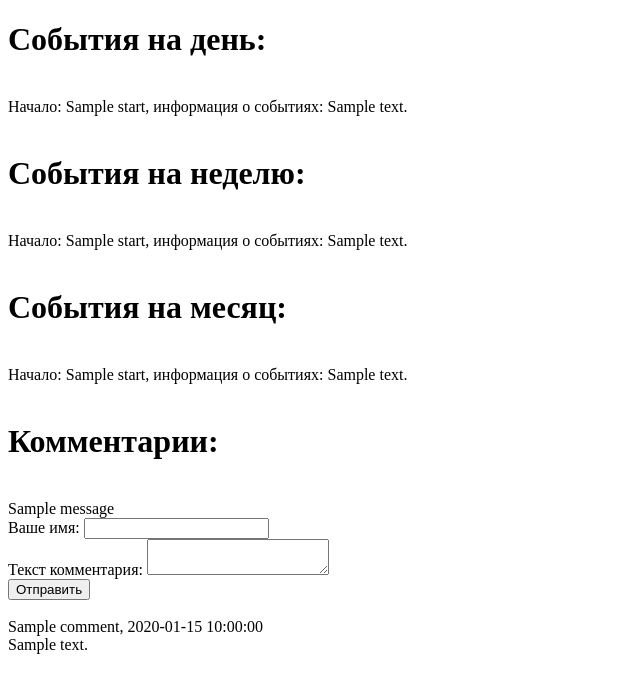
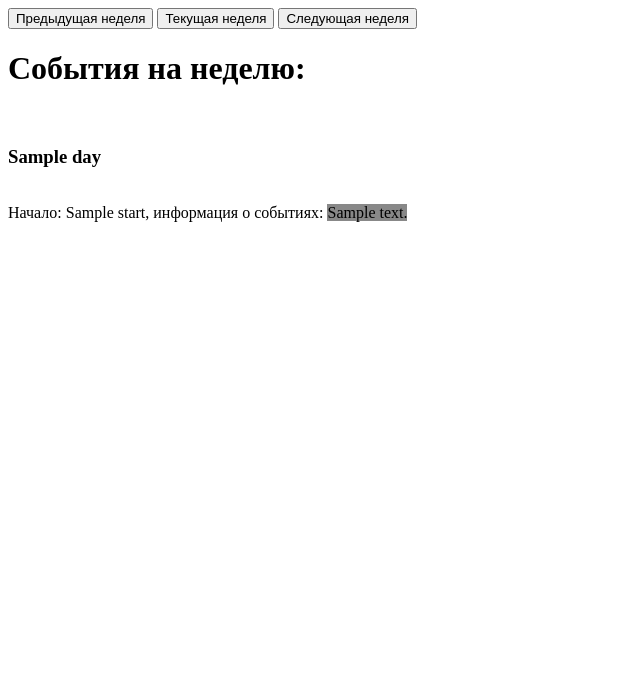
Before and after one commit to sparrow213egida/my-news-website, a Flask app: template templates/index.html in a window 1280 px wide. Shown: the top 693 px of the page, without its empty margins (0-640 px from the left). Run offline with Flask 3, Linux system fonts and the light colour scheme; the template is opened without the code that fills it: most values are stand-ins (such as "Sample title", 1, 10 or a date in 2020); one stand-in notice (Sample message) is shown.

Commit message:
made a comments feature-branch, made a list of events

```diff
--- a/app.py
+++ b/app.py
@@ -1,4 +1,4 @@
-from flask import Flask, render_template, request, redirect, flash
+from flask import Flask, render_template, request
 import datetime
 import os
 
@@ -9,13 +9,12 @@ from googleapiclient.discovery import build
 from googleapiclient.errors import HttpError
 from calendar import monthrange
 from dotenv import load_dotenv
-from database import init_db, add_comment, get_all_comments
 
 
 SCOPES = ["https://www.googleapis.com/auth/calendar.readonly"]
 
 
-def get_calendar_events(duration: str) -> list[dict] | str:
+def get_calendar_events(duration: str, offset: int) -> list[dict] | str:
     creds = None
     if os.path.exists("token.json"):
         creds = Credentials.from_authorized_user_file("token.json", SCOPES)
@@ -42,9 +41,10 @@ def get_calendar_events(duration: str) -> list[dict] | str:
             end_time = now.replace(hour=23, minute=59, second=59)
         elif duration == "week":
             days_in_week = 7
-            start_time_day = now - datetime.timedelta(days=now.weekday())
+            start_time_day = now - datetime.timedelta(days=now.weekday()) + datetime.timedelta(weeks=offset)
             start_time = start_time_day.replace(hour=0, minute=0, second=0)
-            end_time_day = now + datetime.timedelta(days=days_in_week - now.isoweekday())
+            end_time_day = (now + datetime.timedelta(days=days_in_week - now.isoweekday())
+                            + datetime.timedelta(weeks=offset))
             end_time = end_time_day.replace(hour=23, minute=59, second=59)
         elif duration == "month":
             start_time = now.replace(day=1, hour=0, minute=0, second=0)
@@ -70,9 +70,14 @@ def get_calendar_events(duration: str) -> list[dict] | str:
             return []
 
         request_ans = []
+
+        event_colors = ["#9E9E9E", "#7986CB", "#33B679", "#8E24AA", "#E67C73", "#F6C026",
+                        "#F5511D", "#039BE5", "#0D904F", "#7B1FA2", "#D23C34", "#616161"]
+
         for event in events:
             start = event["start"].get("dateTime", event["start"].get("date"))
-            request_ans.append({"start": start, "summary": event["summary"]})
+            request_ans.append({"start": start, "summary": event["summary"],
+                                "color": event_colors[event.get("colorId", 0)]})
         return request_ans
 
     except HttpError as error:
@@ -82,8 +87,6 @@ load_dotenv()
 app = Flask(__name__)
 app.secret_key = os.getenv("SECRET_KEY")
 
-init_db()
-
 
 def shift_time_zone(created_at: str) -> str:
     created_at_date_time = datetime.datetime.strptime(created_at, "%Y-%m-%d %H:%M:%S")
@@ -91,45 +94,27 @@ def shift_time_zone(created_at: str) -> str:
     return datetime.datetime.strftime(created_at_date_time, "%Y-%m-%d %H:%M:%S")
 
 
-@app.route('/')
+@app.route('/', methods=["GET"])
 def main_page():
-    day_events = get_calendar_events("day")
-    week_events = get_calendar_events("week")
-    month_events = get_calendar_events("month")
-    events = {"day": day_events, "week": week_events, "month": month_events}
+    cur_offset = request.args.get("offset", default=0, type=int)
+    week_events = get_calendar_events("week", cur_offset)
 
-    comments = get_all_comments()
-    for comment in comments:
-        comment["created_at"] = shift_time_zone(comment["created_at"])
-    return render_template("index.html", events=events, comments=comments)
+    if type(week_events) == str:
+        return render_template("index.html", events=week_events, offset=cur_offset)
 
+    weekdays = ["Monday", "Tuesday", "Wednesday", "Thursday", "Friday", "Saturday", "Sunday"]
 
-@app.route('/add_comment', methods=["POST"])
-def write_comment():
-    author_name = request.form["name"]
-    content = request.form["content"]
-    honey = request.form["honey"]
-    if honey:
-        return redirect("/")
-    db_answer = add_comment(author_name, content, None)
-    if db_answer != "":
-        flash(db_answer)
-    return redirect("/")
+    events = {weekday : [] for weekday in weekdays}
+    for event in week_events:
+        event_day = datetime.datetime.fromisoformat(event["start"])
+        events[weekdays[event_day.weekday()]].append(event)
 
-
-@app.route('/day')
-def day_calendar():
-    return get_calendar_events("day")
+    return render_template("index.html", events=events, offset=cur_offset)
 
 
 @app.route('/week')
 def week_calendar():
-    return get_calendar_events("week")
-
-
-@app.route('/month')
-def month_calendar():
-    return get_calendar_events("month")
+    return get_calendar_events("week", 0)
 
 
 if __name__ == "__main__":
--- a/templates/index.html
+++ b/templates/index.html
@@ -6,64 +6,26 @@
           content="width=device-width, user-scalable=no, initial-scale=1.0, maximum-scale=1.0, minimum-scale=1.0">
     <meta http-equiv="X-UA-Compatible" content="ie=edge">
     <title>Мои новости</title>
-    <style>
-        p {
-            display: none;
-        }
-    </style>
 </head>
 <body>
-<h1> События на день: </h1> <br>
-{% if events["day"] is string %}
-    {{events["day"]}}
+<button onclick="location.href='?offset={{offset - 1}}'">Предыдущая неделя</button>
+<button onclick="location.href='?offset=0'">Текущая неделя</button>
+<button onclick="location.href='?offset={{offset + 1}}'">Следующая неделя</button>
+<h1> События на неделю: </h1> <br>
+{% if events is string %}
+    {{events}}
 {% else %}
-    {% for event in events["day"] %}
-        Начало: {{event["start"][:16].replace("T", " ")}}, информация о событиях: {{event["summary"]}} <br>
-    {% endfor %} <br>
+    {% for day, day_events in events.items() %}
+        <div class="day">
+            <h3> {{day}} </h3> <br>
+            {% for event in day_events %}
+                Начало: {{event["start"][:16].replace("T", " ")}},
+                информация о событиях:
+                <span style="background-color: {{event['color']}}"> {{event["summary"]}} </span> <br>
+            {% endfor %}
+        </div>
+    {% endfor %}
 {% endif %}
 
-<h1> События на неделю: </h1> <br>
-{% if events["week"] is string %}
-    {{events["week"]}}
-{% else %}
-    {% for event in events["week"] %}
-        Начало: {{event["start"][:16].replace("T", " ")}}, информация о событиях: {{event["summary"]}} <br>
-    {% endfor %} <br>
-{% endif %}
-
-<h1> События на месяц: </h1> <br>
-{% if events["month"] is string %}
-    {{events["month"]}}
-{% else %}
-    {% for event in events["month"] %}
-        Начало: {{event["start"][:16].replace("T", " ")}}, информация о событиях: {{event["summary"]}} <br>
-    {% endfor %} <br>
-{% endif %}
-
-<h1> Комментарии: </h1> <br>
-{% with messages = get_flashed_messages() %}
-    {% for message in messages %}
-        {{message}}
-    {% endfor %}
-{% endwith %}
-<form method="POST" action="/add_comment">
-    <label for="name">Ваше имя:</label>
-    <input type="text" name="name" id="name" required> <br>
-    <label for="content">Текст комментария:</label>
-    <textarea name="content" id="content" required> </textarea> <br>
-    <label for="honey"></label>
-    <p>
-        <input type="text" name="honey" id="honey">
-    </p>
-    <button type="submit">Отправить</button>
-</form> <br>
-{% if comments == [] %}
-    Пока комментариев нет
-{% else %}
-    {% for comment in comments %}
-        {{comment["author_name"]}}, {{comment["created_at"]}} <br>
-        {{comment["content"]}} <br> <br>
-    {% endfor %}
-{% endif %}
 </body>
 </html>
```
Also changed, not shown: database.py (deleted, +0 -50 lines).
